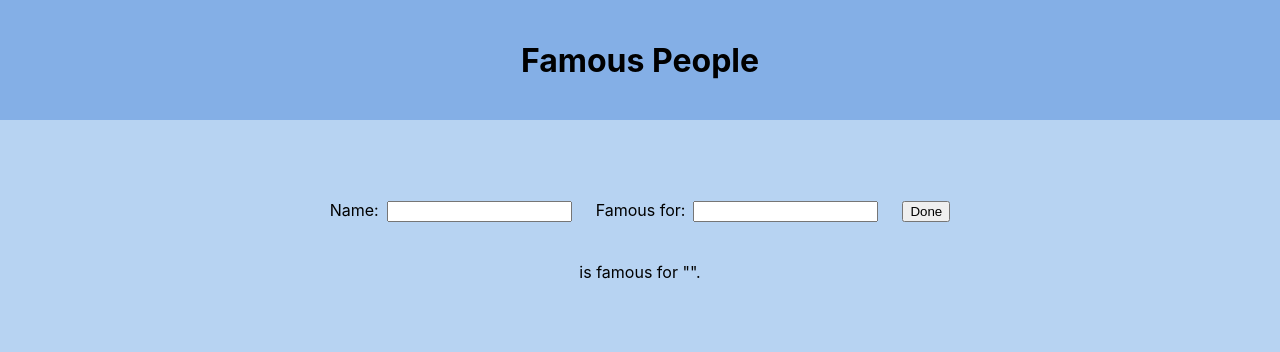
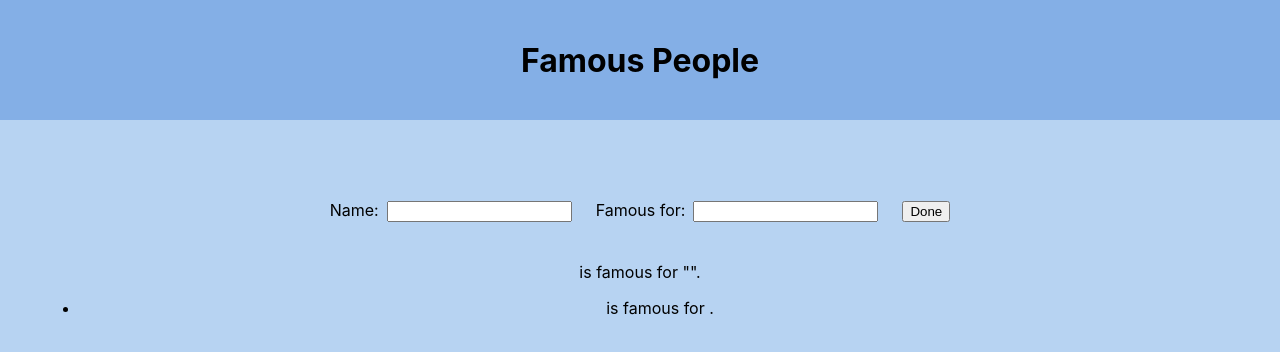
Before and after one commit to halvorson34/react-famous-people-list, a React (Create React App) app: page / in a window 1280 px wide. Shown: the top 352 px of the page. Built offline with nearby package versions, Linux system fonts and the light colour scheme.

Commit message:
finished code for app in famous section. testing for functionality

```diff
--- a/src/components/FamousSection/FamousSection.js
+++ b/src/components/FamousSection/FamousSection.js
@@ -1,7 +1,5 @@
 import React, { Component } from "react";
 import "./FamousSection.css";
-
-const people = [];
 
 class FamousSection extends Component {
   state = {
@@ -36,10 +34,30 @@ class FamousSection extends Component {
         name: "",
         role: "",
       },
+
+      // update people list
+      peopleList: [
+        ...this.state.peopleList,
+        {
+          ...this.state.famousPerson,
+        },
+      ],
     };
+    // add famous person to the people list
+    this.setState(newStateConfig, () => {
+      console.log("New State:", this.state.peopleList);
+    });
   };
 
   render() {
+    const peopleElements = this.state.peopleList.map((item, index) => {
+      return (
+        <li key={index}>
+          {item.name} is famous for {item.role}.
+        </li>
+      );
+    });
+
     return (
       <section className="new-person-section">
         <form onSubmit={this.addPerson}>
@@ -59,7 +77,7 @@ class FamousSection extends Component {
           {this.state.famousPerson.name} is famous for "
           {this.state.famousPerson.role}".
         </p>
-        <ul>{/* list goes here */}</ul>
+        <ul>{peopleElements}</ul>
       </section>
     );
   }
```
